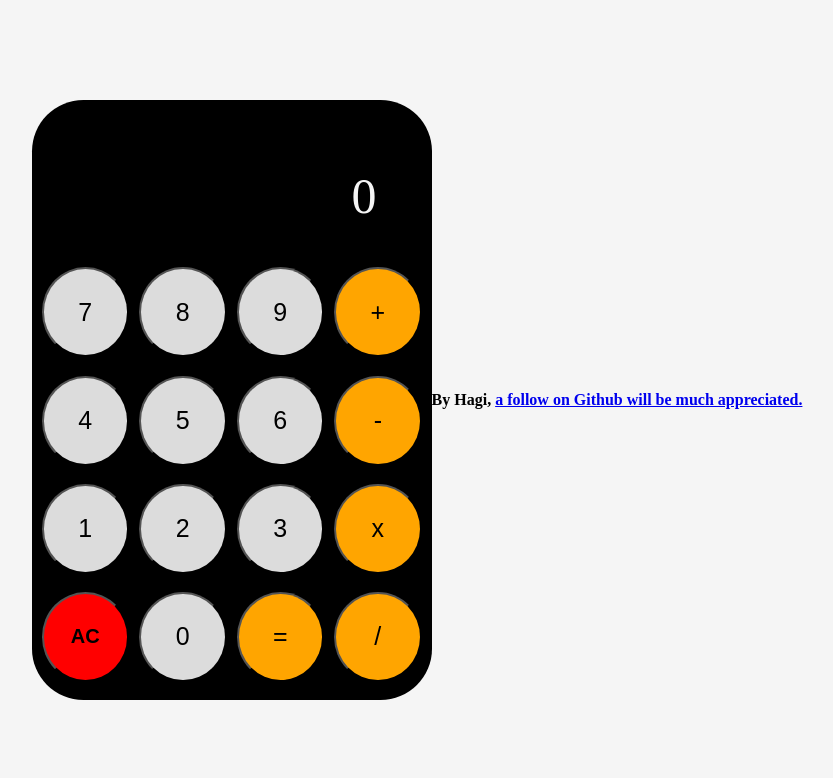
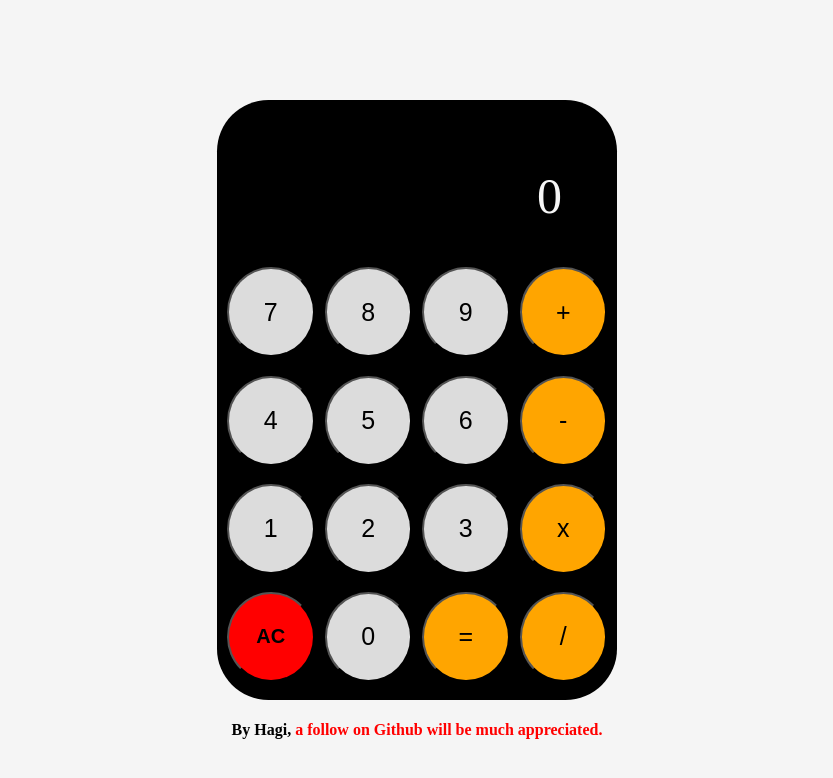
Before and after one commit to hg200/calculator, a plain HTML site: page index.html in a window 1280 px wide. Shown: the whole page, without its empty margins (223-1056 px from the left). Drawn offline with Linux system fonts and the light colour scheme.

Commit message:
Style link

```diff
--- a/style.css
+++ b/style.css
@@ -1,6 +1,7 @@
 body {
     background-color: whitesmoke;
     display: flex;
+    flex-direction: column;
     justify-content: center;
     align-items: center;
     margin: 100px 0;
@@ -56,17 +57,19 @@ button:hover {
     margin-top: 0px;
     font-style: italic;
     max-height: 75px;
-    max-width: 75px;
+    max-width: 100vw;
 }
 
 .output {
     font-size: 50px;
     font-family: 'Times New Roman', Times, serif;
     margin-right: 40px;
+    padding-left: 40px;
+    margin-left: 40px;
     margin-bottom: 5px;
     color: whitesmoke;
     max-height: 120px;
-    max-width: 360px;
+    max-width: 50vw;
     display: flex;
     flex-wrap: wrap;
 }
@@ -94,3 +97,13 @@ button:hover {
 .equals {
     background-color: orange;
 }
+
+a {
+    text-decoration: none;
+    color: red;
+}
+
+.footer {
+    display: flex;
+    align-self: center;
+}
```
